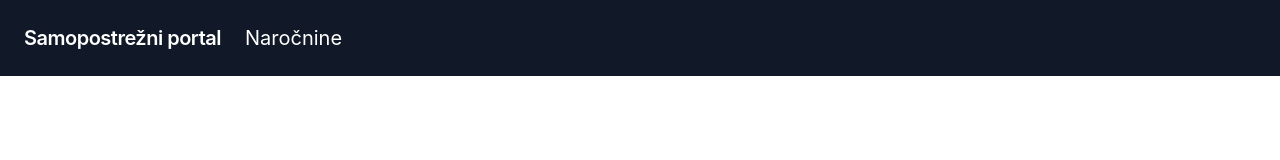
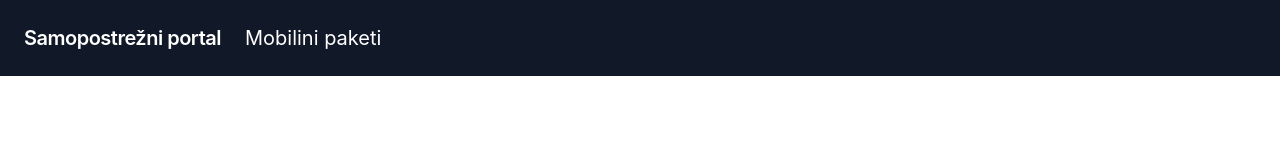
Before and after one commit to FrostyKitten02/bintegra-frontend, a React (Create React App) app in the folder app/: page / in a window 1280 px wide. Shown: the top 160 px of the page. Built offline with nearby package versions, Linux system fonts and the light colour scheme.

Commit message:
#3 - using paths class

```diff
--- a/app/src/template/NavigationBar.tsx
+++ b/app/src/template/NavigationBar.tsx
@@ -1,4 +1,5 @@
 import {useNavigate} from "react-router-dom";
+import Paths from "../Paths";
 
 const NavItem = ({name, path}:{name: string, path: string}) => {
   const navigate = useNavigate();
@@ -20,12 +21,12 @@ export default function NavigationBar() {
             <div className="flex items-center flex-shrink-0 text-white mr-6 hover:cursor-pointer">
                 <a
                     className="font-semibold text-xl tracking-tight hover:text-gray-400"
-                    onClick={()=>{navigate("/")}}
+                    onClick={()=>{navigate(Paths.HOME)}}
                 >Samopostrežni portal</a>
             </div>
             <div className="w-full block flex-grow lg:flex lg:items-center lg:w-auto">
                 <div className="text-sm lg:flex-grow">
-                    <NavItem name="Naročnine" path="/narocnine"/>
+                    <NavItem name="Mobilini paketi" path={Paths.MOBILE_PLANS}/>
                 </div>
             </div>
         </nav>
```
